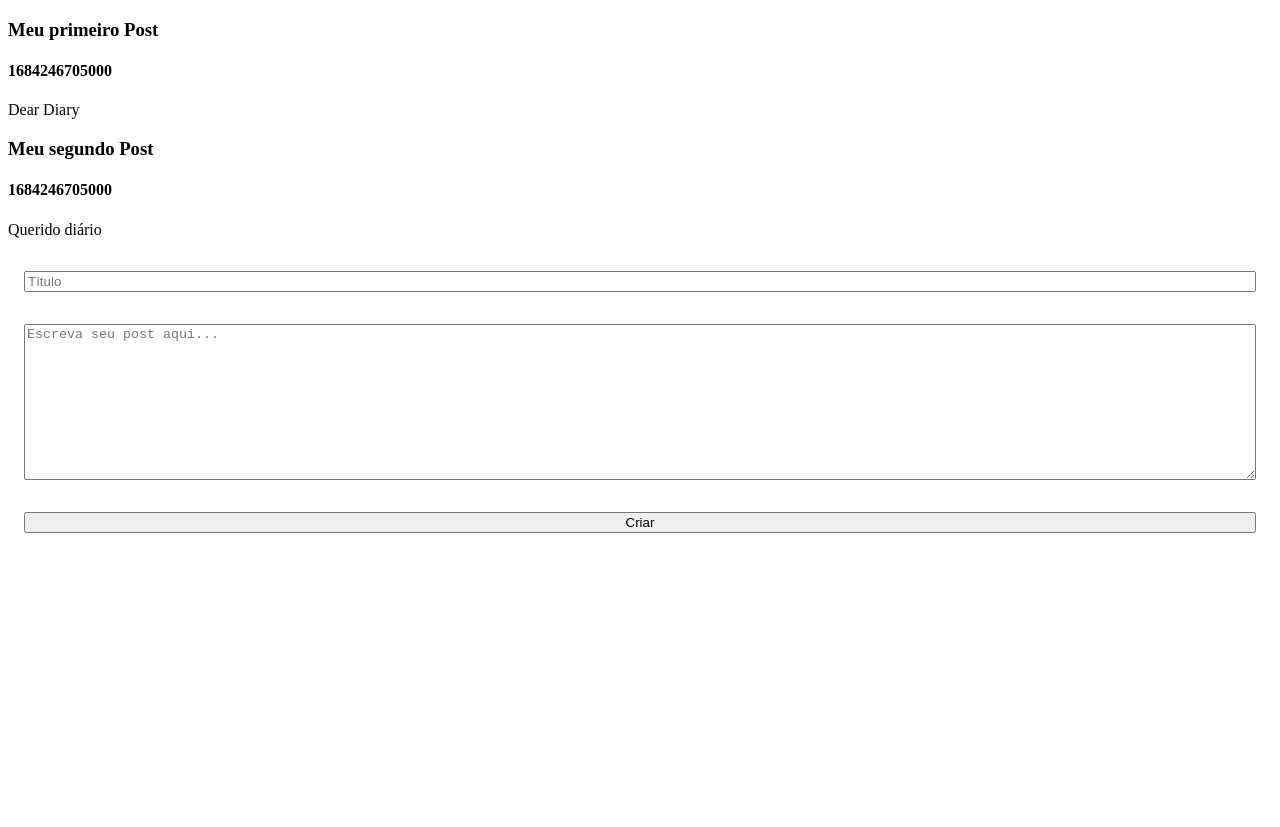
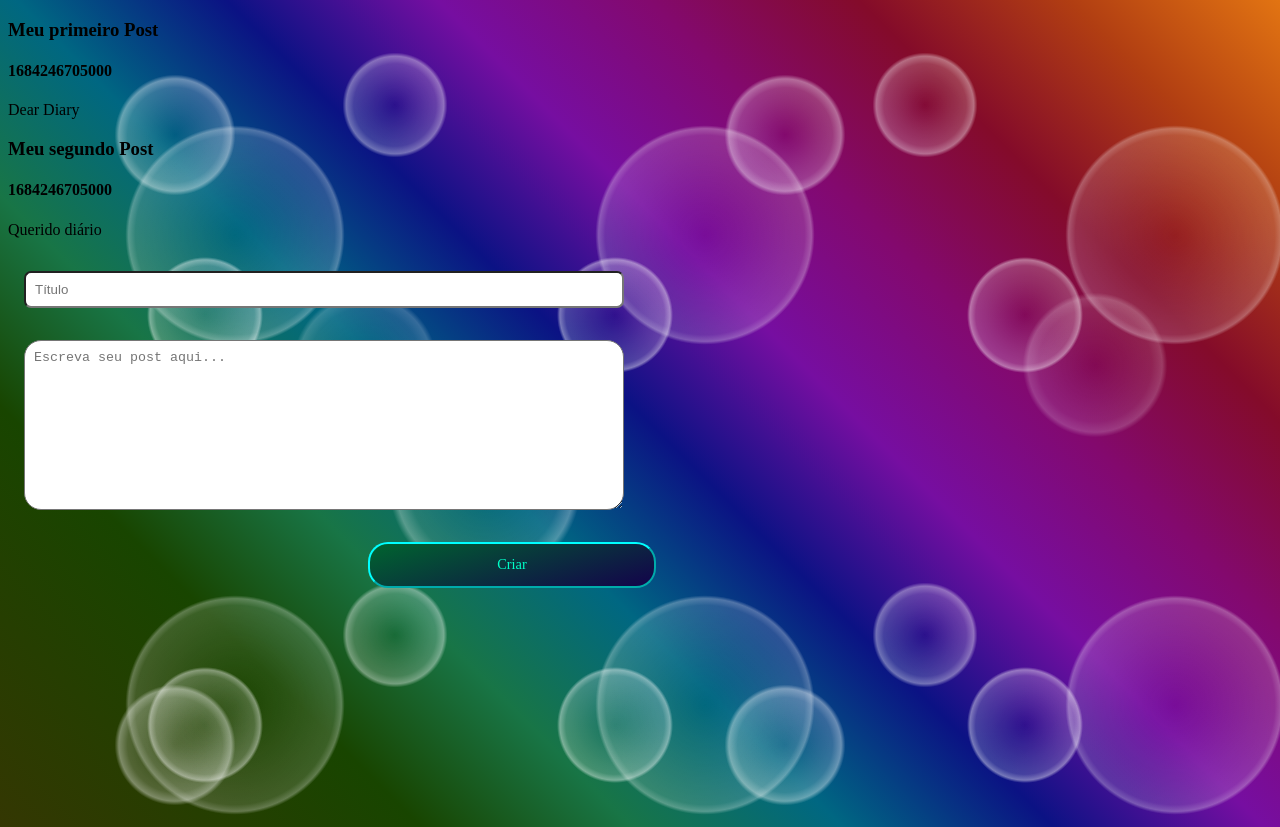
Before and after one commit to Rafashhe/blog_template, a Vue app: page / in a window 1280 px wide. Before the commit the page ends 800 px from the top, so only its background shows below. Built offline with nearby package versions, Linux system fonts and the light colour scheme.

Commit message:
WIP: estilização do form

```diff
--- a/src/App.vue
+++ b/src/App.vue
@@ -19,15 +19,16 @@ export default {
       formData: {
         title: "",
         content: "",
-      }
+      },
     };
   },
   methods: {
-handleClick (event) {
+    handleClick(event) {
+      const now = new Date();
 
-  const now = new Date ()
-
-  const dataDaPostagem = `${now.getDate()}/${now.getMonth()+1}/${now.getFullYear()}`;
+      const dataDaPostagem = `${now.getDate()}/${
+        now.getMonth() + 1
+      }/${now.getFullYear()}`;
 
       this.posts.push({
         title: this.formData.title,
@@ -41,12 +42,12 @@ this.formData = {
       };
     },
 
-handleInputChange (event) {
+    handleInputChange(event) {
       const { name, value } = event.target;
       this.formData[name] = value;
-}
-  }
-}
+    },
+  },
+};
 </script>
 
 <template>
@@ -59,14 +60,14 @@ handleInputChange (event) {
   </div>
 
   <form>
-    <input v-model="formData.title" placeholder="Título" />
+    <input v-model="formData.title" placeholder="Título" id="título" />
 
     <textarea
       name="content"
       :value="formData.content"
       placeholder="Escreva seu post aqui..."
       @keyup="handleInputChange"
-      id=""
+      id="texto"
       cols="30"
       rows="10"
     ></textarea>
@@ -79,12 +80,59 @@ handleInputChange (event) {
 </template>
 
 <style scoped>
+/* h3 {
+  background-color: aquamarine;
+}
+
+h4 {
+  background-color: blue;
+}
+
+p {
+  background-color: brown;
+} */
+
 form {
   display: flex;
   flex-direction: column;
+  width: 50%;
 }
 
 form > * {
   margin: 1rem;
 }
+
+input#título {
+  border-radius: 7px;
+  padding: 9px;
+}
+
+textarea#texto {
+  border-radius: 17px;
+  padding: 9px;
+}
+
+form button{
+
+}
+
+button {
+  border-color: aqua;
+  border-radius: 20px;
+  width: 20em;
+  padding: 0.9em;
+  margin-left: 25em;
+  transition: .4s ease-in-out;
+  background: linear-gradient(163deg, #00642f 0%, #13034b 100%);
+  color: rgb(0, 255, 200);
+  font-family: 'Century Gothic",Verdana,sans-serif';
+  font-size: 0.9rem;
+}
+
+button:hover {
+  border-color: #13034b;
+  background: linear-gradient(163deg, #00ff75 0%, #3700ff 100%);
+  color: rgb(0, 0, 0);
+}
+
 </style>
--- a/src/views/HomeView.vue
+++ b/src/views/HomeView.vue
@@ -1,9 +1,68 @@
 <script>
-import posts from '../App.vue'
+import posts from "../App.vue";
 </script>
 
-<template>
+<template></template>
 
-
-
-</template>
+<style>
+body {
+  height: 100vh;
+  background: radial-gradient(
+        rgba(255, 255, 255, 0) 0,
+        rgba(255, 255, 255, 0.15) 30%,
+        rgba(255, 255, 255, 0.3) 32%,
+        rgba(255, 255, 255, 0) 33%
+      )
+      0 0,
+    radial-gradient(
+        rgba(255, 255, 255, 0) 0,
+        rgba(255, 255, 255, 0.1) 11%,
+        rgba(255, 255, 255, 0.3) 13%,
+        rgba(255, 255, 255, 0) 14%
+      )
+      0 0,
+    radial-gradient(
+        rgba(255, 255, 255, 0) 0,
+        rgba(255, 255, 255, 0.2) 17%,
+        rgba(255, 255, 255, 0.43) 19%,
+        rgba(255, 255, 255, 0) 20%
+      )
+      0 110px,
+    radial-gradient(
+        rgba(255, 255, 255, 0) 0,
+        rgba(255, 255, 255, 0.2) 11%,
+        rgba(255, 255, 255, 0.4) 13%,
+        rgba(255, 255, 255, 0) 14%
+      ) -130px -170px,
+    radial-gradient(
+        rgba(255, 255, 255, 0) 0,
+        rgba(255, 255, 255, 0.2) 11%,
+        rgba(255, 255, 255, 0.4) 13%,
+        rgba(255, 255, 255, 0) 14%
+      )
+      130px 370px,
+    radial-gradient(
+        rgba(255, 255, 255, 0) 0,
+        rgba(255, 255, 255, 0.1) 11%,
+        rgba(255, 255, 255, 0.2) 13%,
+        rgba(255, 255, 255, 0) 14%
+      )
+      0 0,
+    linear-gradient(
+      45deg,
+      #343702 0%,
+      #184500 20%,
+      #187546 30%,
+      #006782 40%,
+      #0b1284 50%,
+      #760ea1 60%,
+      #83096e 70%,
+      #840b2a 80%,
+      #b13e12 90%,
+      #e27412 100%
+    );
+  background-size: 470px 470px, 970px 970px, 410px 410px, 610px 610px,
+    530px 530px, 730px 730px, 100% 100%;
+  background-color: #840b2a;
+}
+</style>
```
Lines whose indentation alone changed are shown as unchanged.
